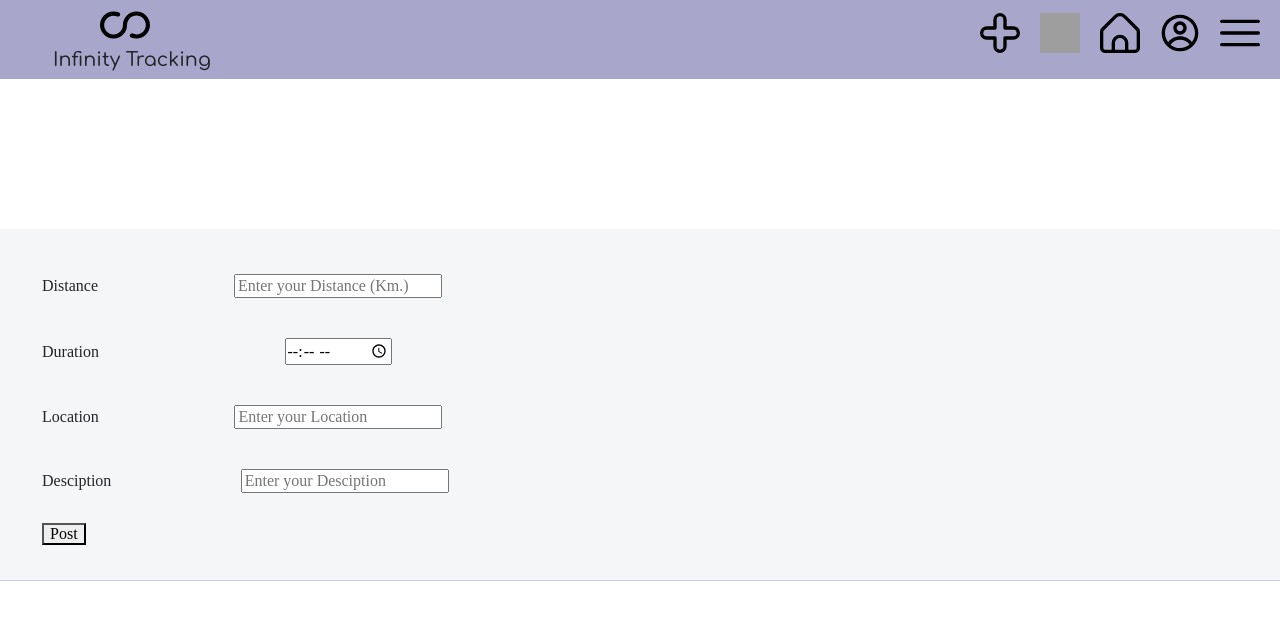
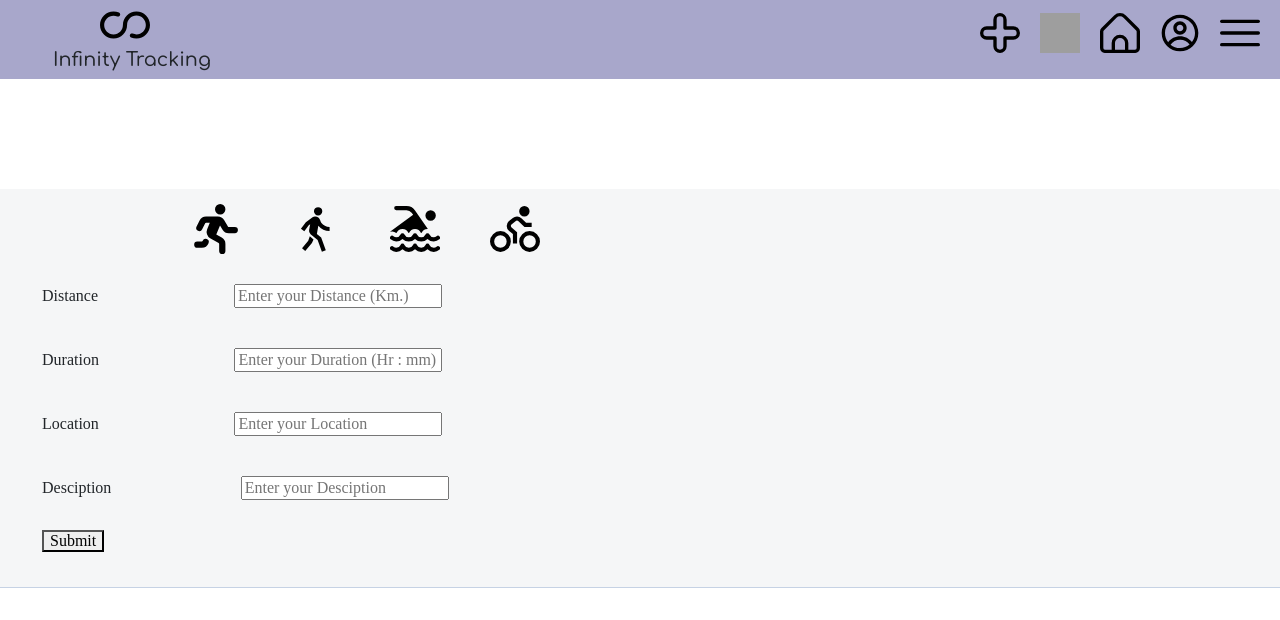
Before and after one commit to Pudis-Slypless/JSD-Infinity-Tracking, a React (Create React App) app: page / in a window 1280 px wide. Shown: the top 620 px of the page. Built offline with nearby package versions, Linux system fonts and the light colour scheme; grey boxes are pictures that could not be loaded.

Commit message:
add Icon Activity

```diff
--- a/package.json
+++ b/package.json
@@ -3,6 +3,10 @@
   "version": "0.1.0",
   "private": true,
   "dependencies": {
+    "@fortawesome/fontawesome-svg-core": "^6.1.1",
+    "@fortawesome/free-regular-svg-icons": "^6.1.1",
+    "@fortawesome/free-solid-svg-icons": "^6.1.1",
+    "@fortawesome/react-fontawesome": "^0.1.18",
     "@testing-library/jest-dom": "^5.16.2",
     "@testing-library/react": "^12.1.4",
     "@testing-library/user-event": "^13.5.0",
--- a/src/Component/Input_field/activity/activity.css
+++ b/src/Component/Input_field/activity/activity.css
@@ -2,10 +2,11 @@
     width: auto;
     display: flex;
     justify-content: flex-start;
-
+    margin-left: 850px;
 }
 
 .icon-activity {
-    width: auto;
-    border: 15px;
+    width: 50px;
+    margin-left: 25px;
+    margin-right: 25px;
 }
--- a/src/Component/Input_field/activity/activity.jsx
+++ b/src/Component/Input_field/activity/activity.jsx
@@ -1,37 +1,13 @@
 import React, { useState } from "react";
+import "./activity.css";
 
-function activity() {
-  const [activity, setActivity] = useState("");
-
-  const [walk, setWalk] = useState("");
-  const [run, setRun] = useState("");
-  const [swim, setSwim] = useState("");
-  const [bike, setBike] = useState("");
-
-  function onChangeRun(e) {
-    setRun(e.target.value);
-  }
-
-  function onChangeWalk(e) {
-    setWalk(e.target.value);
-  }
-
-  function onChangeSwim(e) {
-    setSwim(e.target.value);
-  }
-
-  function onChangeBike(e) {
-    setBike(e.target.value);
-  }
+function Activity(props) {
 
 
-  // switch clickActivity {
-  //   case run : onChangeRun;
-  //   case walk : onChangeWalk;
-  //   case swim : onChangeSwim;
-  //   case bike : onChangeSwim;
-  //   default : throw error("Choose activity")
-  // };
+  const onCLickImage = (type) => {
+    props.setActivity(type);
+    console.log(type);
+  };
 
   return (
     <div className="activityField">
@@ -39,35 +15,34 @@ function activity() {
         src="Icons/running.svg"
         alt="run"
         className="icon-activity"
-        value={run}
-        onChangeRun={onChangeRun}
+        onClick={() => onCLickImage("run")}
       />
 
       <img
         src="Icons/walk.svg"
         alt="walk"
         className="icon-activity"
-        value={walk}
-        onChangeWalk={onChangeWalk}
+        activity="walk"
+        onClick={() => onCLickImage("walk")}
       />
 
       <img
         src="Icons/swimmer.svg"
         alt="swimmer"
         className="icon-activity"
-        value={swim}
-        onChangeSwim={onChangeSwim}
+        activity="swim"
+        onClick={() => onCLickImage("swim")}
       />
 
       <img
         src="Icons/biking.svg"
         alt="biking"
         className="icon-activity"
-        value={bike}
-        onChangeBike={onChangeBike}
+        activity="bike"
+        onClick={() => onCLickImage("bike")}
       />
     </div>
   );
 }
 
-export default activity;
+export default Activity;
--- a/src/Component/Input_field/input.css
+++ b/src/Component/Input_field/input.css
@@ -15,7 +15,7 @@
   border-radius: 2px 2px 0 0;
   margin: 0;
   padding: 15px;
-  margin-top: 150px;
+  margin-top: 110px;
   width: auto;
   margin-left: -700px;
 
--- a/src/Component/Input_field/input.jsx
+++ b/src/Component/Input_field/input.jsx
@@ -1,7 +1,10 @@
 import React, { useState } from "react";
 import "./input.css";
 
+import Activity from "./activity/activity";
+
 function Input({ addPost }) {
+  const [activity, setActivity] = useState("");
   const [valueDistance, setValueDistance] = useState("");
   const [valueDuration, setValueDuration] = useState("");
   const [valueLocation, setValueLocation] = useState("");
@@ -28,8 +31,10 @@ function Input({ addPost }) {
     setValueDesciption(e.target.value);
   }
 
-  function Post(props) {
+  function Submit(props) {
+    console.log("hello world");
     const valueInput = {
+      Activity: activity,
       Distance: valueDistance,
       duration: valueDuration,
       location: valueLocation,
@@ -37,36 +42,18 @@ function Input({ addPost }) {
     };
 
     addPost(valueInput);
-    // if (valueDistance="number" true) {
-    //   console.log();
-    // } else {
-    //   alert("Invalid!!!!");
-    // }
+
+    if (valueInput.Activity === null) {
+      alert("First name must be filled out");
+      return false;
+    }
   }
 
-  // function onKeyDown(e) {
-  //   const title = e.target.value;
-
-  //   if (e.key === "Enter" && title) {
-  //     addPost(title);
-  //     setInput("");
-  //   }
-  // }
-
   return (
-    // <div className="Input">
-    //   <div className="Input__header"> Create Post </div>
-    //   <input
-    //     className="Input__field"
-    //     type="text"
-    //     value={input}
-    //     onChange={onChange}
-    //     onKeyDown={onKeyDown}
-    //   />
-    // </div>
-
     <form>
       <div className="inputField">
+        <Activity className="iconAc" setActivity={setActivity} />
+
         <div className="topicBox">
           <div className="label">
             <label placeholder="Distance">Distance</label>
@@ -89,7 +76,7 @@ function Input({ addPost }) {
           <div className="box">
             <input
               className="Duration"
-              type="time"
+              type=""
               value={valueDuration}
               onChange={onChangeDuration}
               placeholder="Enter your Duration (Hr : mm)"
@@ -131,9 +118,9 @@ function Input({ addPost }) {
           <button
             className="creat-post"
             onChange={onChangeTimeStamp}
-            onClick={Post}
+            onClick={Submit}
           >
-            Post
+            Submit
           </button>
         </div>
       </div>
--- a/src/Component/Posts/Post.jsx
+++ b/src/Component/Posts/Post.jsx
@@ -1,25 +1,26 @@
-
 import PropTypes from "prop-types";
 import "./Post.css";
 
-function Post({ id, activity, Distance, duration, location, timeStamp, deletePost }) {
+function Post({
+  id,
+  activity,
+  Distance,
+  duration,
+  location,
+  timeStamp,
+  deletePost,
+}) {
   return (
     <div className="Post">
       <button className="Post__delete" onClick={() => deletePost(id)}>
         x
       </button>
       <div className="postActivity">{activity}</div>
-      <div className="postDistance">{Distance}</div>
-      <div className="postDuration">{duration}</div>
-      <div className="postLocation">{location}</div>
-      <div className="postTimeStamp">{timeStamp}</div>
+      <div className="postDistance">Disrance : {Distance}</div>
+      <div className="postDuration">Duration : {duration}</div>
+      <div className="postLocation">Location : {location}</div>
+      <div className="postTimeStamp">Date : {timeStamp}</div>
 
-
-      {/* <div className="Post__title">{title}</div>
-      <img
-        className="Post__image"
-        src={`https://source.unsplash.com/random?sig=${id}`}
-      /> */}
     </div>
   );
 }
--- a/src/Pages/Main/main.jsx
+++ b/src/Pages/Main/main.jsx
@@ -12,8 +12,8 @@ let id = 1;
 function Main(props) {
   const [posts, setPosts] = useState([]);
 
-  function addPost({ activity, Distance, duration, location, timeStamp }) {
-    const newPost = { id, activity, Distance, duration, location, timeStamp };
+  function addPost({ Activity, Distance, duration, location, timeStamp }) {
+    const newPost = { id, Activity, Distance, duration, location, timeStamp };
     console.log(newPost);
     setPosts([newPost, ...posts]);
     id += 1;
@@ -28,11 +28,11 @@ function Main(props) {
     <div className="App">
       <Navbar />
       <Input addPost={addPost} />
-      {/* <Button /> */}
       {posts.map((post) => (
         <Post
           key={post.id}
           id={post.id}
+          Activity={post.Activity}
           Distance={post.Distance}
           duration={post.duration}
           location={post.location}
```
Also changed, not shown: 1 other file (tests, documents, lock files or other folders).
